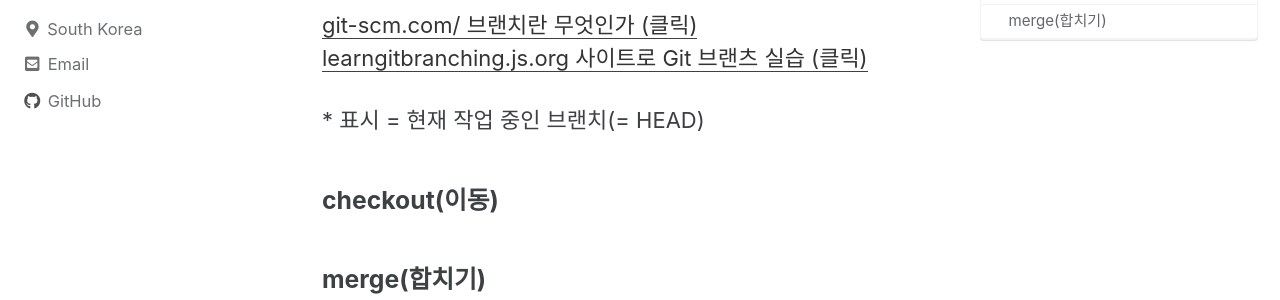
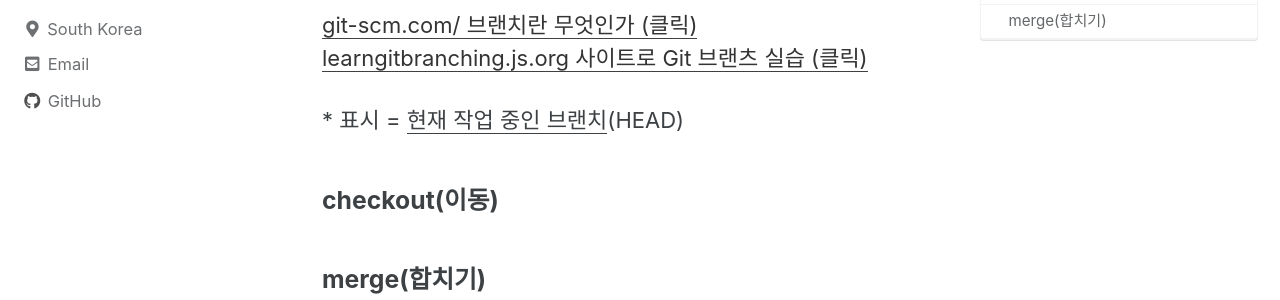
Before and after one commit to gyumeen/gyumeen.github.io, a Jekyll site: the page built from _posts/2021/Git/2021-01-14-[Git] Branch.md, in a window 1280 px wide and 900 px high. Shown: the part 308-608 px from the top of the window. Built offline with Jekyll 4.4.1, drawn with Linux system fonts in a browser that asks for light colours; cached includes are drawn as plain includes; comment, search, counter and statistics services are not loaded.

```diff
--- a/_posts/2021/Git/2021-01-14-[Git] Branch.md
+++ b/_posts/2021/Git/2021-01-14-[Git] Branch.md
@@ -16,7 +16,7 @@ last_modified_at: 2021-01-14
 [<U>git-scm.com/ 브랜치란 무엇인가 (클릭)</U>](https://git-scm.com/book/ko/v2/Git-%EB%B8%8C%EB%9E%9C%EC%B9%98-%EB%B8%8C%EB%9E%9C%EC%B9%98%EB%9E%80-%EB%AC%B4%EC%97%87%EC%9D%B8%EA%B0%80)
 [<U>learngitbranching.js.org 사이트로 Git 브랜츠 실습 (클릭)</U>](https://learngitbranching.js.org/?locale=ko)
 
-\* 표시 \= 현재 작업 중인 브랜치(\= HEAD)
+\* 표시 \= <U>현재 작업 중인 브랜치</U>(HEAD)
 
 ### checkout(이동)
 
```
